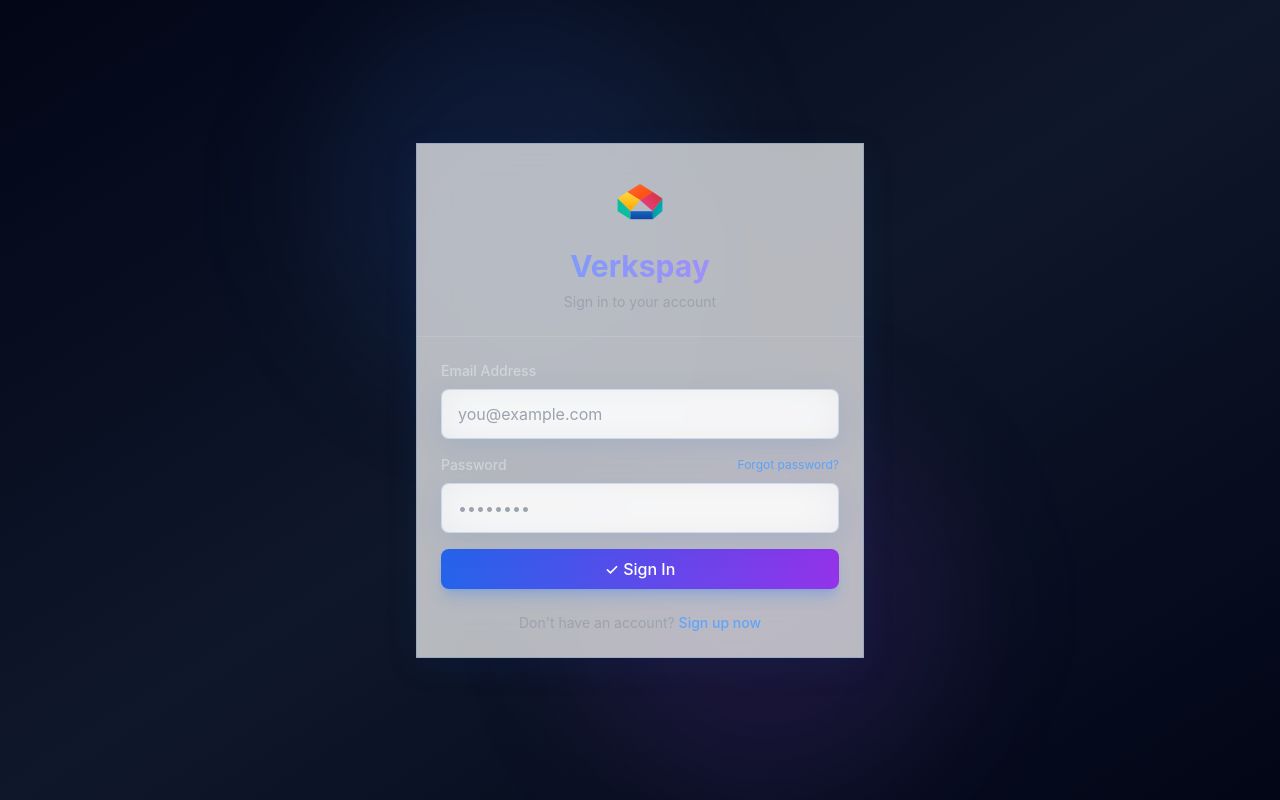
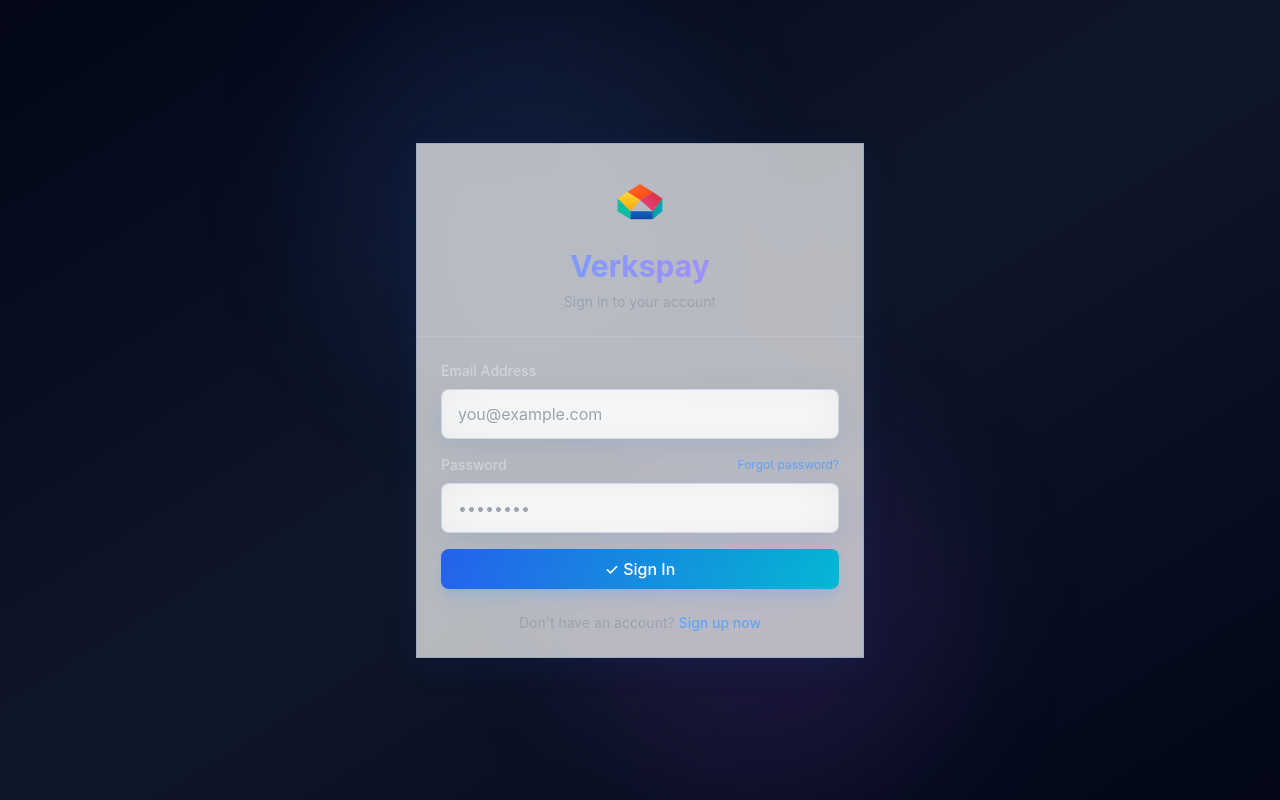
Before and after one commit to ongjooming-web/Verkspay, a Next.js app in the folder prism/: page /login in a window 1280 px wide. Built offline with nearby package versions, Linux system fonts and the light colour scheme; no server answers.

Commit message:
Add: COLOR_MIGRATION.md guide for blue/teal theme update roadmap

```diff
--- a/prism/src/components/Button.tsx
+++ b/prism/src/components/Button.tsx
@@ -23,9 +23,9 @@ export function Button({
           'px-6 py-3 text-lg': size === 'lg',
         },
         {
-          'bg-gradient-to-r from-blue-600 to-purple-600 text-white hover:shadow-lg hover:shadow-blue-500/50 hover:scale-105 active:scale-95 shadow-lg shadow-blue-500/30': variant === 'primary',
-          'glass text-white hover:bg-white/15 hover:border-white/30 active:scale-95': variant === 'secondary',
-          'glass text-gray-200 hover:bg-white/10 hover:border-white/20 active:scale-95 border border-white/10': variant === 'outline',
+          'bg-gradient-to-r from-blue-600 to-cyan-500 text-white hover:shadow-lg hover:shadow-blue-400/50 hover:scale-105 active:scale-95 shadow-lg shadow-blue-400/30': variant === 'primary',
+          'glass text-blue-900 hover:bg-blue-50 hover:border-blue-200 active:scale-95': variant === 'secondary',
+          'glass text-blue-700 hover:bg-blue-50 hover:border-blue-300 active:scale-95 border border-blue-200': variant === 'outline',
         },
         className
       )}
```
Also changed, not shown: 1 other file (tests, documents, lock files or other folders).
